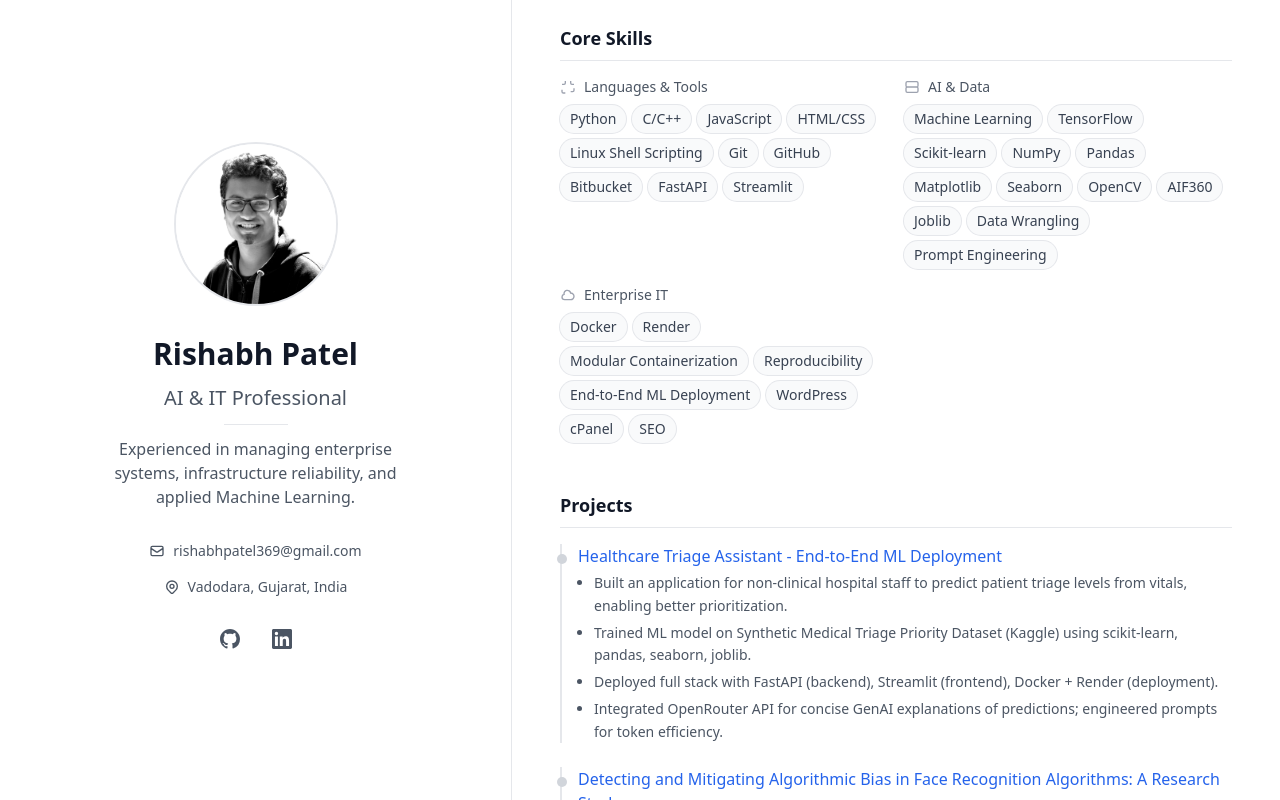
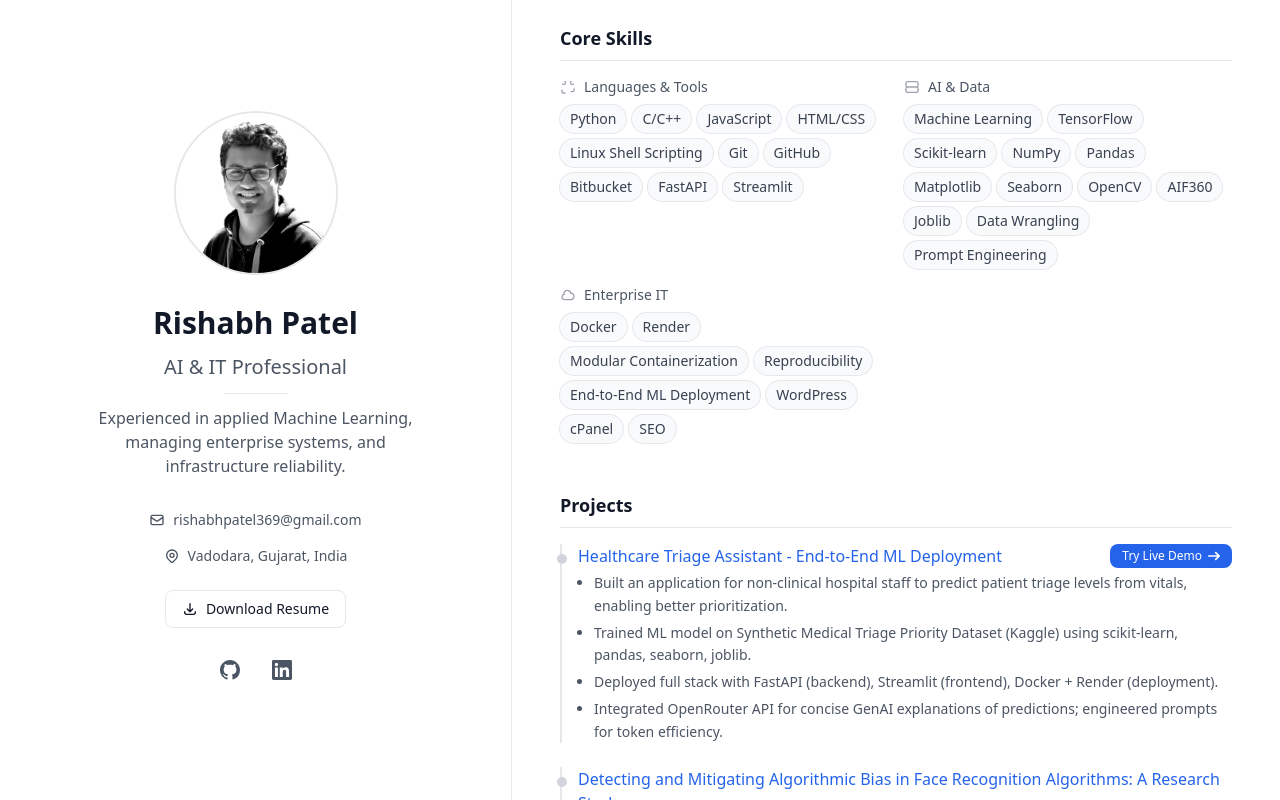
Before and after one commit to rishabhpatel9/Portfolio, a Next.js app in the folder minimalist-portfolio-template/: page / in a window 1280 px wide. Built offline with nearby package versions, Linux system fonts and the light colour scheme.

Commit message:
added buttons and other minor updates

```diff
--- a/minimalist-portfolio-template/app/components/ProfileSection.tsx
+++ b/minimalist-portfolio-template/app/components/ProfileSection.tsx
@@ -16,7 +16,7 @@ const ProfileSection = () => {
 					<h2 className="text-lg md:text-xl text-gray-600 dark:text-gray-400">AI & IT Professional</h2>
 					<div className="h-px w-16 bg-gray-200 dark:bg-gray-700 mx-auto my-4" />
 					<p className="text-sm md:text-base text-gray-600 dark:text-gray-400 max-w-xs mx-auto leading-relaxed">
-						Experienced in managing enterprise systems, infrastructure reliability, and applied Machine Learning.
+						Experienced in applied Machine Learning, managing enterprise systems, and infrastructure reliability.
 					</p>
 				</div>
 
@@ -37,6 +37,19 @@ const ProfileSection = () => {
 							<path d="M15 11a3 3 0 11-6 0 3 3 0 016 0z" />
 						</svg>
 						<span className="text-sm text-gray-600 dark:text-gray-400">Vadodara, Gujarat, India</span>
+					</div>
+
+					<div className="pt-2 flex justify-center">
+						<a
+							href="/resume-download/resume.pdf"
+							download
+							className="inline-flex items-center px-4 py-2 text-sm font-medium text-gray-900 bg-white border border-gray-200 rounded-lg hover:bg-gray-100 hover:text-blue-700 focus:z-10 focus:ring-4 focus:outline-none focus:ring-gray-100 focus:text-blue-700 dark:bg-gray-800 dark:text-gray-400 dark:border-gray-600 dark:hover:text-white dark:hover:bg-gray-700 dark:focus:ring-gray-700 transition-colors duration-200"
+						>
+							<svg className="w-4 h-4 mr-2" fill="none" stroke="currentColor" viewBox="0 0 24 24" xmlns="http://www.w3.org/2000/svg">
+								<path strokeLinecap="round" strokeLinejoin="round" strokeWidth="2" d="M4 16v1a3 3 0 003 3h10a3 3 0 003-3v-1m-4-4l-4 4m0 0l-4-4m4 4V4"></path>
+							</svg>
+							Download Resume
+						</a>
 					</div>
 
 					{/* Social Links */}
--- a/minimalist-portfolio-template/app/components/ProjectsSection.tsx
+++ b/minimalist-portfolio-template/app/components/ProjectsSection.tsx
@@ -3,6 +3,7 @@ const ProjectsSection = () => {
         {
             title: 'Healthcare Triage Assistant - End-to-End ML Deployment',
             url: 'https://github.com/rishabhpatel9/Healthcare-Triage-Assistant',
+            liveDemoUrl: 'https://healthcare-triage-assistant.onrender.com/',
             highlights: [
                 'Built an application for non-clinical hospital staff to predict patient triage levels from vitals, enabling better prioritization.',
                 'Trained ML model on Synthetic Medical Triage Priority Dataset (Kaggle) using scikit-learn, pandas, seaborn, joblib.',
@@ -60,6 +61,7 @@ const ProjectsSection = () => {
                             <div className="relative pl-4 border-l-2 border-gray-200 dark:border-gray-700">
                                 <div className="absolute -left-[5px] top-[10px] h-2.5 w-2.5 rounded-full bg-gray-300 dark:bg-gray-600" />
                                 <div className="space-y-1">
+                                    <div className="flex flex-col sm:flex-row sm:items-center sm:justify-between gap-2">
                                         <h4 className="text-md font-medium text-gray-900 dark:text-white">
                                             {project.url ? (
                                                 <a href={project.url} target="_blank" rel="noopener noreferrer" className="hover:underline text-blue-600 dark:text-blue-400">
@@ -69,6 +71,20 @@ const ProjectsSection = () => {
                                                 project.title
                                             )}
                                         </h4>
+                                        {project.liveDemoUrl && (
+                                            <a
+                                                href={project.liveDemoUrl}
+                                                target="_blank"
+                                                rel="noopener noreferrer"
+                                                className="inline-flex items-center px-3 py-1 text-xs font-medium text-white bg-blue-600 rounded-lg hover:bg-blue-700 focus:ring-4 focus:outline-none focus:ring-blue-300 dark:bg-blue-600 dark:hover:bg-blue-700 dark:focus:ring-blue-800 transition-colors shrink-0 max-w-max"
+                                            >
+                                                Try Live Demo
+                                                <svg className="w-3 h-3 ml-1.5" aria-hidden="true" xmlns="http://www.w3.org/2000/svg" fill="none" viewBox="0 0 14 10">
+                                                    <path stroke="currentColor" strokeLinecap="round" strokeLinejoin="round" strokeWidth="2" d="M1 5h12m0 0L9 1m4 4L9 9" />
+                                                </svg>
+                                            </a>
+                                        )}
+                                    </div>
                                     <ul className="text-sm text-gray-600 dark:text-gray-400 leading-relaxed list-disc pl-4 space-y-1 mt-2">
                                         {project.highlights.map((highlight, hIdx) => (
                                             <li key={hIdx}>
```
Also changed, not shown: 1 other file (tests, documents, lock files or other folders). Lines whose indentation alone changed are shown as unchanged.
